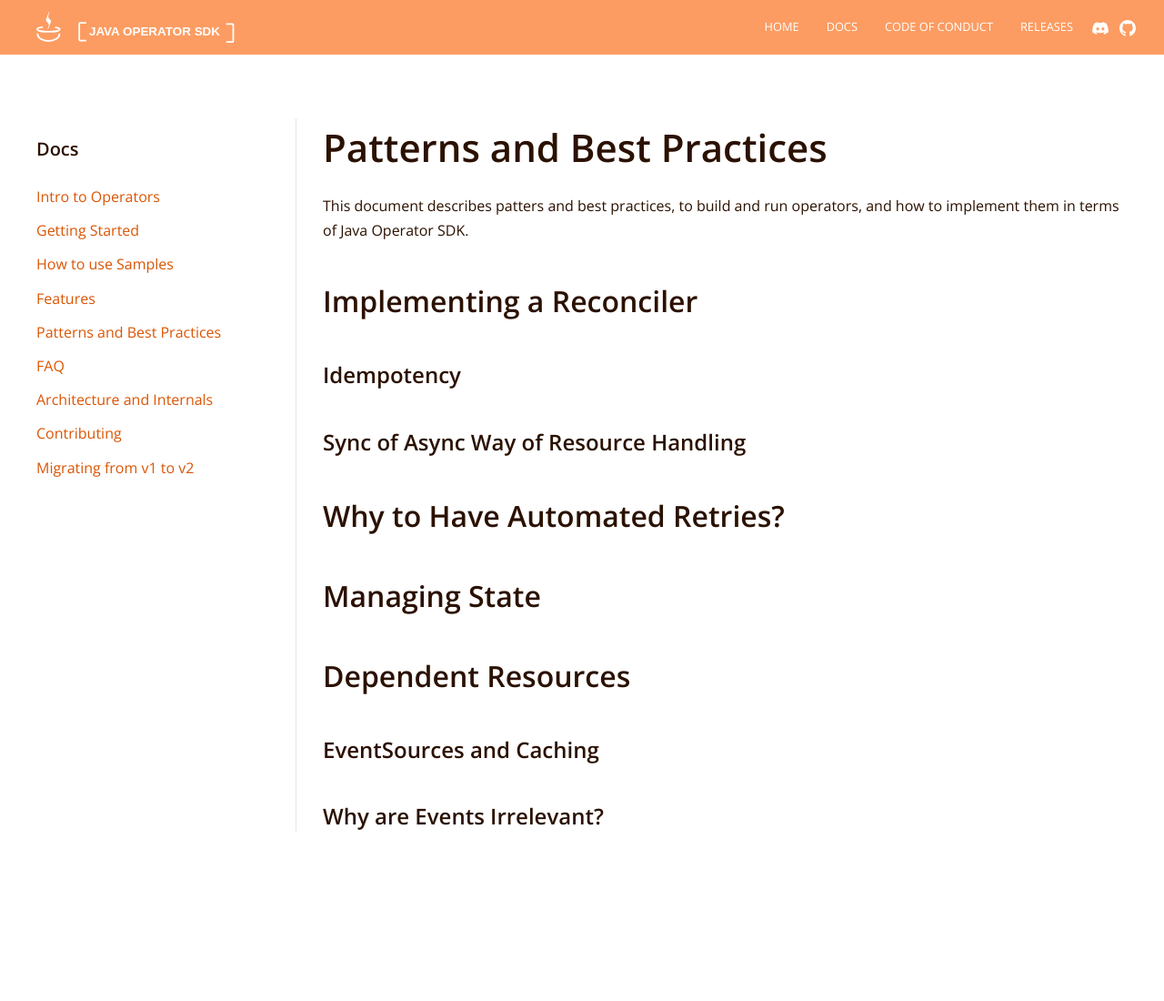
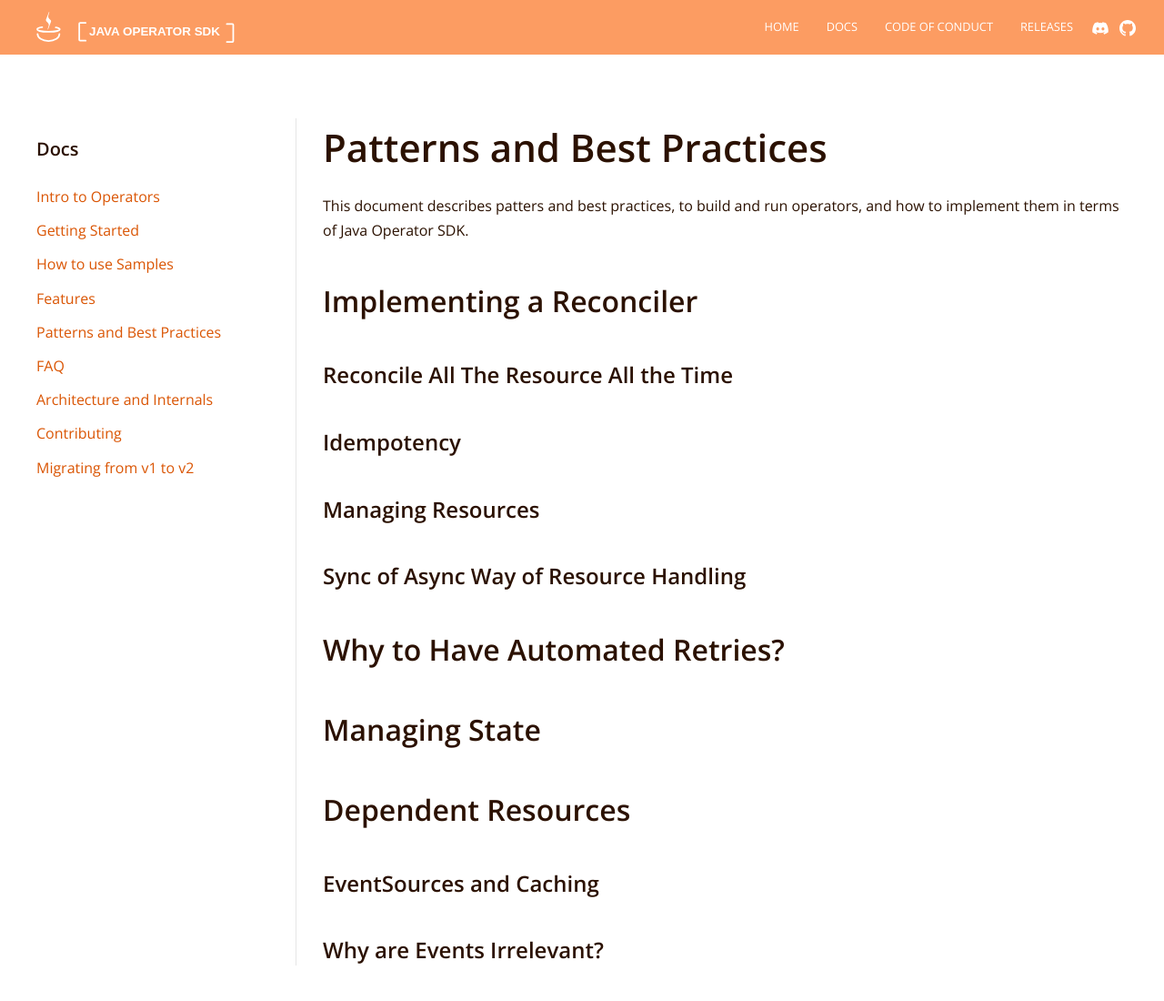
Before and after one commit to operator-framework/java-operator-sdk, a Jekyll site: the page built from docs/documentation/patterns-best-practices.md, in a window 1280 px wide and 1131 px high. Shown: the top 1100 px of the window at 91% size. Built offline with Jekyll 4.4.1, drawn with Linux system fonts in a browser that asks for light colours; nearby versions of some CDN libraries.

Commit message:
docs: wip

```diff
--- a/docs/documentation/patterns-best-practices.md
+++ b/docs/documentation/patterns-best-practices.md
@@ -12,7 +12,11 @@ of Java Operator SDK.
 
 ## Implementing a Reconciler
 
+### Reconcile All The Resource All the Time
+
 ### Idempotency
+
+### Managing Resources
 
 ### Sync of Async Way of Resource Handling
 
```
